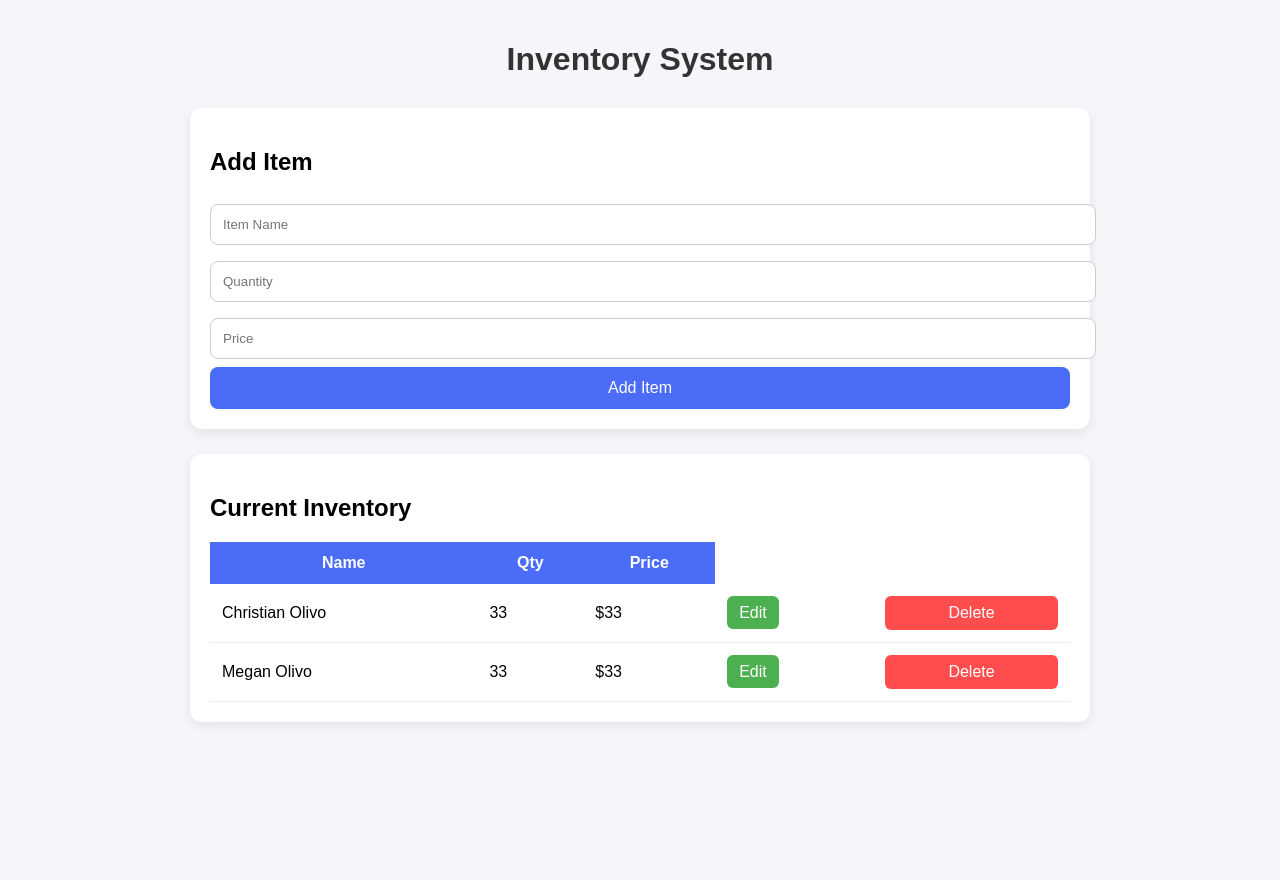
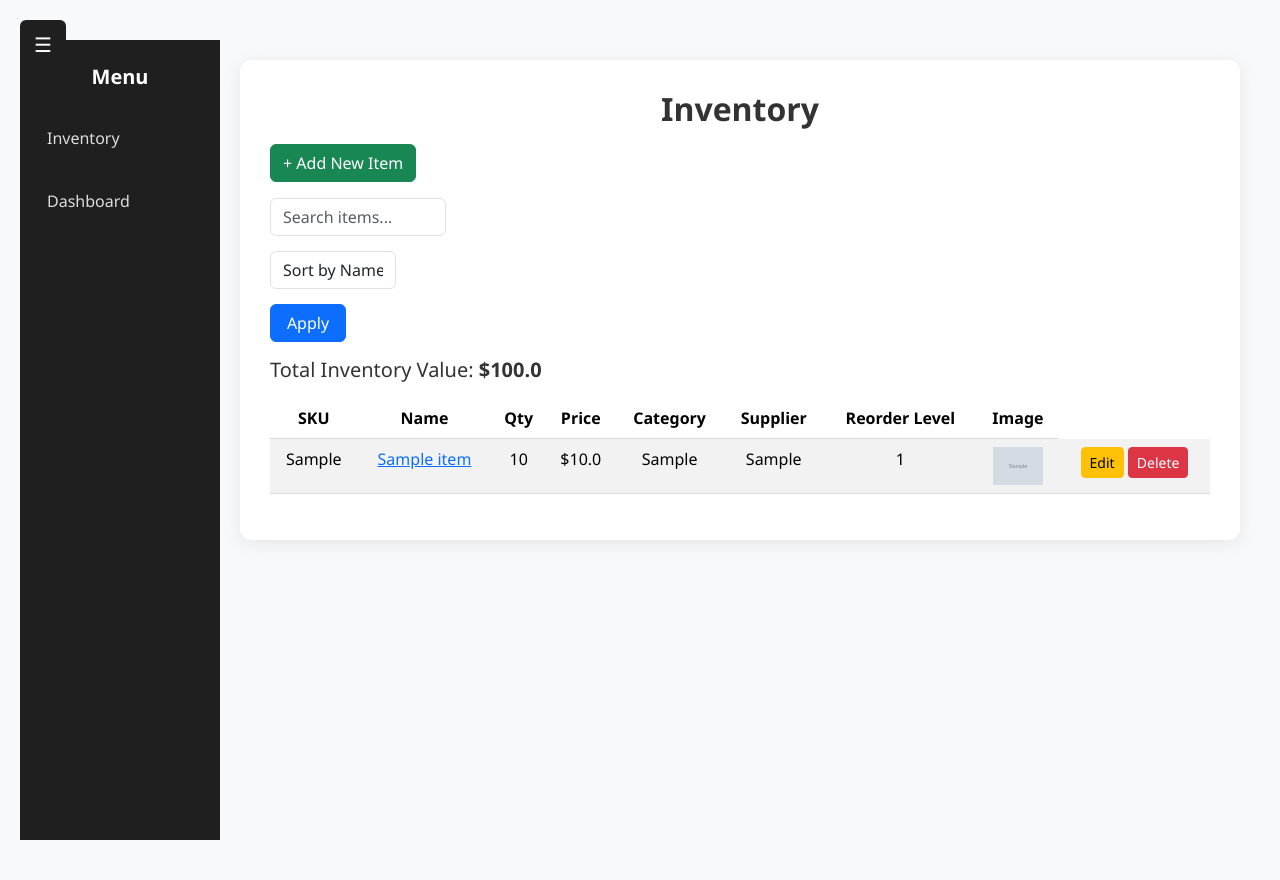
Before and after one commit to christianolivo33/project_inventory_start, a Flask app: page / in a window 1280 px wide. Before the commit the page ends 724 px from the top, so only its background shows below. Run offline with Flask 3, Linux system fonts and the light colour scheme; tables that the repository leaves empty hold one stand-in row (values such as "Sample post"); grey boxes marked "Sample" are stand-in pictures; some libraries are stand-ins or nearby versions.

Commit message:
inventory continued 0.2

```diff
--- a/app.py
+++ b/app.py
@@ -1,83 +1,190 @@
+from werkzeug.utils import secure_filename
 from flask import Flask, render_template, request, redirect
-import csv
+import sqlite3
 import os
+import random
+import string
 
+# -----------------------------
+# FLASK APP SETUP
+# -----------------------------
 app = Flask(__name__)
 
-CSV_FILE = "inventory.csv"
+UPLOAD_FOLDER = "static/uploads"
+app.config["UPLOAD_FOLDER"] = UPLOAD_FOLDER
 
-# Ensure CSV exists
-if not os.path.exists(CSV_FILE):
-    with open(CSV_FILE, "w", newline="") as f:
-        writer = csv.writer(f)
-        writer.writerow(["name", "quantity", "price"])
+DB = "inventory.db"
 
-def read_inventory():
-    with open(CSV_FILE, "r") as f:
-        reader = csv.DictReader(f)
-        return list(reader)
+# -----------------------------
+# SKU GENERATOR (INCREMENTING)
+# -----------------------------
+def generate_sku():
+    conn = sqlite3.connect(DB)
+    conn.row_factory = sqlite3.Row
+    c = conn.cursor()
+    c.execute("SELECT sku FROM items ORDER BY id DESC LIMIT 1")
+    last = c.fetchone()
+    conn.close()
 
-def add_item(name, quantity, price):
-    with open(CSV_FILE, "a", newline="") as f:
-        writer = csv.writer(f)
-        writer.writerow([name, quantity, price])
+    if last and last["sku"] and last["sku"].startswith("SKU"):
+        try:
+            num = int(last["sku"].replace("SKU", ""))
+            new_num = num + 1
+        except:
+            new_num = 1
+    else:
+        new_num = 1
+
+    return f"SKU{new_num:07d}"
+
+
+# -----------------------------
+# DATABASE SETUP
+# -----------------------------
+def init_db():
+    if not os.path.exists(DB):
+        conn = sqlite3.connect(DB)
+        conn.row_factory = sqlite3.Row
+        c = conn.cursor()
+        c.execute("""
+            CREATE TABLE items (
+                id INTEGER PRIMARY KEY AUTOINCREMENT,
+                name TEXT,
+                quantity INTEGER,
+                price REAL,
+                category TEXT,
+                supplier TEXT,
+                reorder_level INTEGER,
+                image_url TEXT,
+                sku TEXT
+            )
+        """)
+        conn.commit()
+        conn.close()
+
+init_db()
+
+# -----------------------------
+# DB QUERY HELPER
+# -----------------------------
+def query_db(query, args=(), one=False):
+    conn = sqlite3.connect(DB)
+    conn.row_factory = sqlite3.Row
+    cur = conn.cursor()
+    cur.execute(query, args)
+    rv = cur.fetchall()
+    conn.commit()
+    conn.close()
+    return (rv[0] if rv else None) if one else rv
+
+# -----------------------------
+# ROUTES
+# -----------------------------
 
 @app.route("/")
 def index():
-    items = read_inventory()
-    return render_template("index.html", items=items)
+    search = request.args.get("search", "")
+    sort = request.args.get("sort", "name")
+
+    items = query_db(f"""
+        SELECT * FROM items
+        WHERE name LIKE ?
+        ORDER BY {sort} ASC
+    """, (f"%{search}%",))
+
+    total_value = sum(i["quantity"] * i["price"] for i in items)
+
+    return render_template("index.html", items=items, total_value=total_value)
+
+@app.route("/edit/<int:item_id>")
+def edit(item_id):
+    item = query_db("SELECT * FROM items WHERE id = ?", (item_id,), one=True)
+    return render_template("edit.html", item=item)
+
+@app.route("/update/<int:item_id>", methods=["POST"])
+def update(item_id):
+    data = (
+        request.form["name"],
+        request.form["quantity"],
+        request.form["price"],
+        request.form["category"],
+        request.form["supplier"],
+        request.form["reorder_level"],
+        request.form["image_url"],
+        item_id
+    )
+
+    query_db("""
+        UPDATE items
+        SET name=?, quantity=?, price=?, category=?, supplier=?, reorder_level=?, image_url=?
+        WHERE id=?
+    """, data)
+
+    return redirect("/")
+
+@app.route("/delete/<int:item_id>", methods=["POST"])
+def delete(item_id):
+    query_db("DELETE FROM items WHERE id=?", (item_id,))
+    return redirect("/")
 
 @app.route("/add", methods=["POST"])
 def add():
-    name = request.form["name"]
-    quantity = request.form["quantity"]
-    price = request.form["price"]
-    add_item(name, quantity, price)
-    return redirect("/")
+    image = request.files.get("image")
+    filename = None
 
-#Route to show the edit page
-@app.route("/edit/<int:index>")
-def edit(index):
-    items = read_inventory()
-    item = items[index]
-    return render_template("edit.html", item=item, index=index)
+    if image and image.filename != "":
+        os.makedirs(app.config["UPLOAD_FOLDER"], exist_ok=True)
+        filename = secure_filename(image.filename)
+        image.save(os.path.join(app.config["UPLOAD_FOLDER"], filename))
 
-@app.route("/update/<int:index>", methods=["POST"])
-def update(index):
-    items = read_inventory()
+    # SKU comes from the form (pre‑generated on /add-item)
+    sku = request.form["sku"]
 
-    # Update values
-    items[index]["name"] = request.form["name"]
-    items[index]["quantity"] = request.form["quantity"]
-    items[index]["price"] = request.form["price"]
+    data = (
+        request.form["name"],
+        request.form["quantity"],
+        request.form["price"],
+        request.form["category"],
+        request.form["supplier"],
+        request.form["reorder_level"],
+        filename,
+        sku
+    )
 
-    # Rewrite CSV
-    with open(CSV_FILE, "w", newline="") as f:
-        writer = csv.writer(f)
-        writer.writerow(["name", "quantity", "price"])
-        for item in items:
-            writer.writerow([item["name"], item["quantity"], item["price"]])
+    query_db("""
+        INSERT INTO items (name, quantity, price, category, supplier, reorder_level, image_url, sku)
+        VALUES (?, ?, ?, ?, ?, ?, ?, ?)
+    """, data)
 
     return redirect("/")
 
+@app.route("/dashboard")
+def dashboard():
+    items = query_db("SELECT * FROM items")
 
-@app.route("/delete/<int:index>", methods=["POST"])
-def delete(index):
-    items = read_inventory()
+    total_value = sum(i["quantity"] * i["price"] for i in items)
+    low_stock = [i for i in items if i["quantity"] <= i["reorder_level"]]
 
+    category_counts = {}
+    for i in items:
+        category_counts[i["category"]] = category_counts.get(i["category"], 0) + 1
 
+    return render_template("dashboard.html",
+                           total_value=total_value,
+                           low_stock=low_stock,
+                           category_counts=category_counts)
 
-    # Remove the item at the given index
-    items.pop(index)
+CATEGORIES = ["Electronics", "Food", "Clothing", "Tools", "Office", "Other"]
 
-    # Rewrite the CSV file
-    with open(CSV_FILE, "w", newline="") as f:
-        writer = csv.writer(f)
-        writer.writerow(["name", "quantity", "price"])
-        for item in items:
-            writer.writerow([item["name"], item["quantity"], item["price"]])
+@app.route("/add-item")
+def add_item_page():
+    sku = generate_sku()
+    return render_template("add_item.html", categories=CATEGORIES, generated_sku=sku)
 
-    return redirect("/")
+@app.route("/item/<int:item_id>")
+def item_detail(item_id):
+    item = query_db("SELECT * FROM items WHERE id = ?", (item_id,), one=True)
+    return render_template("item_detail.html", item=item)
 
 
 if __name__ == "__main__":
--- a/inventory.csv
+++ b/inventory.csv
@@ -1,3 +1 @@
 name,quantity,price
-Christian Olivo,33,33
-Megan Olivo,33,33
--- a/static/style.css
+++ b/static/style.css
@@ -1,94 +1,244 @@
-body {
-    font-family: Arial, sans-serif;
-    background: #f4f6f9;
+/* ------------------------------
+   GLOBAL RESET + BASE STYLES
+--------------------------------*/
+* {
     margin: 0;
-    padding: 20px;
+    padding: 0;
+    box-sizing: border-box;
+    font-family: "Segoe UI", Arial, sans-serif;
 }
 
-.container {
-    max-width: 900px;
-    margin: auto;
+body {
+    background: #f4f6f9;
+    color: #333;
+    padding: 40px 20px;   /* display:flex removed */
 }
 
-h1 {
-    text-align: center;
-    margin-bottom: 30px;
-    color: #333;
+/* ------------------------------
+   MAIN CONTAINER (CENTERED)
+--------------------------------*/
+.container {
+    width: 100%;
+    max-width: 1100px;
+    background: white;
+    padding: 30px;
+    border-radius: 12px;
+    box-shadow: 0 4px 20px rgba(0,0,0,0.08);
+    margin: auto;  /* ensures center alignment */
 }
 
-.card {
+/* ------------------------------
+   HEADERS
+--------------------------------*/
+h1, h2, h3 {
+    text-align: center;
+    margin-bottom: 20px;
+    font-weight: 600;
+}
+
+/* ------------------------------
+   FORMS
+--------------------------------*/
+form {
+    display: flex;
+    flex-direction: column;
+    gap: 15px;
+    margin: 20px auto;
+    width: 100%;
+    max-width: 600px;
+}
+
+input, select {
+    padding: 12px;
+    border: 1px solid #ccc;
+    border-radius: 8px;
+    font-size: 16px;
+}
+
+button {
+    padding: 12px;
+    background: #0078ff;
+    color: white;
+    border: none;
+    border-radius: 8px;
+    font-size: 16px;
+    cursor: pointer;
+    transition: 0.2s;
+}
+
+button:hover {
+    background: #005fcc;
+}
+
+/* ------------------------------
+   TABLES
+--------------------------------*/
+table {
+    width: 100%;
+    border-collapse: collapse;
+    margin-top: 25px;
+}
+
+th, td {
+    padding: 14px;
+    text-align: center;
+    border-bottom: 1px solid #ddd;
+}
+
+th {
+    background: #0078ff;
+    color: white;
+}
+
+tr:hover {
+    background: #f1f7ff;
+}
+
+/* ------------------------------
+   IMAGE STYLING
+--------------------------------*/
+.item-image {
+    width: 80px;
+    height: 80px;
+    object-fit: cover;
+    border-radius: 6px;
+}
+
+/* ------------------------------
+   BUTTON ROWS
+--------------------------------*/
+.action-buttons {
+    display: flex;
+    justify-content: center;
+    gap: 10px;
+}
+
+.action-buttons form {
+    margin: 0;
+    width: auto;
+}
+
+/* ------------------------------
+   LOW STOCK BADGE
+--------------------------------*/
+.low-stock {
+    background: #ff4d4d;
+    color: white;
+    padding: 6px 10px;
+    border-radius: 6px;
+    font-size: 14px;
+    font-weight: bold;
+}
+
+/* ------------------------------
+   DASHBOARD SECTIONS
+--------------------------------*/
+.dashboard-section {
     background: white;
     padding: 20px;
     border-radius: 12px;
     box-shadow: 0 4px 12px rgba(0,0,0,0.08);
     margin-bottom: 25px;
 }
-
-.form-card input {
-    width: 100%;
-    padding: 12px;
-    margin: 8px 0;
-    border-radius: 8px;
-    border: 1px solid #ccc;
+/* PAGE WRAPPER: sidebar + content */
+.page-wrapper {
+    display: flex;
+    min-height: 100vh;
 }
 
-button {
-    width: 100%;
-    padding: 12px;
-    background: #4a6cf7;
+/* LEFT SIDEBAR */
+.sidebar {
+    width: 220px;
+    background: #1f1f1f;
     color: white;
-    border: none;
-    border-radius: 8px;
-    cursor: pointer;
-    font-size: 16px;
+    padding: 25px 15px;
+    display: flex;
+    flex-direction: column;
+    gap: 15px;
 }
 
-.delete-btn {
-    background: #ff4d4d;
-    color: white;
-    border: none;
-    padding: 8px 12px;
-    border-radius: 6px;
-    cursor: pointer;
+.sidebar-title {
+    font-size: 20px;
+    margin-bottom: 10px;
+    text-align: center;
 }
 
-.delete-btn:hover {
-    background: #d93636;
+.sidebar-link {
+    color: #ddd;
+    text-decoration: none;
+    padding: 12px;
+    border-radius: 6px;
+    font-size: 16px;
+    transition: 0.2s;
 }
 
-.edit-btn {
-    background: #4caf50;
+.sidebar-link:hover {
+    background: #333;
     color: white;
-    padding: 8px 12px;
-    border-radius: 6px;
-    text-decoration: none;
 }
 
-.edit-btn:hover {
-    background: #3e8e41;
+/* MAIN CONTENT AREA */
+.content-area {
+    flex: 1;
+    padding: 20px;
 }
 
 
-button:hover {
-    background: #3b57d6;
+
+
+/* SIDEBAR TOGGLE BUTTON */
+.sidebar-toggle {
+    position: fixed;
+    top: 20px;
+    left: 20px;
+    background: #1f1f1f;
+    color: white;
+    border: none;
+    padding: 10px 14px;
+    font-size: 20px;
+    border-radius: 6px;
+    cursor: pointer;
+    z-index: 1000;
 }
 
-table {
-    width: 100%;
-    border-collapse: collapse;
+/* SIDEBAR (default open) */
+.sidebar {
+    width: 200px;
+    background: #1f1f1f;
+    color: white;
+    padding: 25px 15px;
+    display: flex;
+    flex-direction: column;
+    gap: 15px;
+    transition: transform 0.3s ease;
 }
 
-th {
-    background: #4a6cf7;
-    color: white;
-    padding: 12px;
+/* SIDEBAR CLOSED (slides left) */
+.sidebar.closed {
+    transform: translateX(-240px);
 }
 
-td {
-    padding: 12px;
-    border-bottom: 1px solid #eee;
+/* CONTENT AREA SHIFTS WHEN SIDEBAR CLOSES */
+.content-area {
+    flex: 1;
+    padding: 20px;
+    transition: margin-left 0.3s ease;
 }
 
-tr:hover {
-    background: #f1f3ff;
+.content-area.shifted {
+    margin-left: -220px;
 }
+/* Sidebar animation */
+.sidebar {
+    transition: transform 0.35s ease-in-out;
+}
+
+/* Content shift animation */
+.content-area {
+    transition: margin-left 0.35s ease-in-out;
+}
+
+/* Toggle button animation */
+.sidebar-toggle {
+    transition: left 0.35s ease-in-out, background 0.2s ease;
+}
--- a/templates/index.html
+++ b/templates/index.html
@@ -1,50 +1,61 @@
-<!DOCTYPE html>
-<html lang="en">
-<head>
-    <meta charset="UTF-8">
-    <title>Inventory System</title>
-    <link rel="stylesheet" href="/static/style.css">
-</head>
-<body>
+{% extends "layout.html" %}
+{% block content %}
 
-<div class="container">
-    <h1>Inventory System</h1>
+<h2 class="mb-3">Inventory</h2>
+<a href="/add-item" class="btn btn-success mb-3">+ Add New Item</a>
 
-    <form action="/add" method="POST" class="card form-card">
-        <h2>Add Item</h2>
-        <input type="text" name="name" placeholder="Item Name" required>
-        <input type="number" name="quantity" placeholder="Quantity" required>
-        <input type="number" step="0.01" name="price" placeholder="Price" required>
-        <button type="submit">Add Item</button>
+<form class="row mb-3">
+    <div class="col-md-4">
+        <input name="search" class="form-control" placeholder="Search items...">
+    </div>
+    <div class="col-md-3">
+        <select name="sort" class="form-control">
+            <option value="name">Sort by Name</option>
+            <option value="quantity">Sort by Quantity</option>
+            <option value="price">Sort by Price</option>
+        </select>
+    </div>
+    <div class="col-md-2">
+        <button class="btn btn-primary w-100">Apply</button>
+    </div>
 </form>
 
-    <div class="card table-card">
-        <h2>Current Inventory</h2>
-        <table>
+<h5>Total Inventory Value: <strong>${{ total_value }}</strong></h5>
+
+<table class="table table-striped mt-3">
+    <thead>
         <tr>
+            <th>SKU</th>
             <th>Name</th>
             <th>Qty</th>
             <th>Price</th>
+            <th>Category</th>
+            <th>Supplier</th>
+            <th>Reorder Level</th>
+            <th>Image</th>
         </tr>
-
+    </thead>
+    <tbody>
         {% for item in items %}
         <tr>
-                <td>{{ item.name }}</td>
+            <td>{{ item.sku }}</td>
+            <td><a href="/item/{{ item.id }}">{{ item.name }}</a></td>
             <td>{{ item.quantity }}</td>
             <td>${{ item.price }}</td>
+            <td>{{ item.category }}</td>
+            <td>{{ item.supplier }}</td>
+            <td>{{ item.reorder_level }}</td>
+            <td><img src="{{ item.image_url }}" width="50"></td>
+
             <td>
-                 <a class="edit-btn" href="/edit/{{ loop.index0 }}">Edit</a>
-                </td>
-                <td>
-                <form action="/delete/{{ loop.index0 }}" method="POST">
-                <button class="delete-btn">Delete</button>
+                <a href="/edit/{{ item.id }}" class="btn btn-sm btn-warning">Edit</a>
+                <form action="/delete/{{ item.id }}" method="POST" style="display:inline;">
+                    <button class="btn btn-sm btn-danger">Delete</button>
                 </form>
             </td>
         </tr>
         {% endfor %}
+    </tbody>
 </table>
-    </div>
-</div>
 
-</body>
-</html>
+{% endblock %}
--- /dev/null
+++ b/templates/layout.html
@@ -0,0 +1,46 @@
+<!DOCTYPE html>
+<html>
+<head>
+    <title>Inventory System</title>
+    <link rel="stylesheet" href="/static/bootstrap.min.css">
+    <link rel="stylesheet" href="/static/style.css">
+</head>
+
+<body class="bg-light">
+
+<button id="sidebarToggle" class="sidebar-toggle">☰</button>
+
+<div class="page-wrapper">
+
+    <!-- LEFT SIDEBAR -->
+    <aside class="sidebar" id="sidebar">
+        <h3 class="sidebar-title">Menu</h3>
+
+        <a class="sidebar-link" href="/">Inventory</a>
+        <a class="sidebar-link" href="/dashboard">Dashboard</a>
+    </aside>
+
+    <!-- MAIN CONTENT -->
+    <main class="content-area">
+        <div class="container">
+            {% block content %}{% endblock %}
+        </div>
+    </main>
+
+</div>
+
+<!-- JAVASCRIPT MUST BE AT THE BOTTOM -->
+<script>
+document.addEventListener("DOMContentLoaded", function () {
+    document.getElementById("sidebarToggle").addEventListener("click", function () {
+        const sidebar = document.getElementById("sidebar");
+        const content = document.querySelector(".content-area");
+
+        sidebar.classList.toggle("closed");
+        content.classList.toggle("shifted");
+    });
+});
+</script>
+
+</body>
+</html>
```
Also changed, not shown: templates/add_item.html (added, +56 -0 lines), templates/dashboard.html (added, +37 -0 lines), templates/item_detail.html (added, +31 -0 lines). Lines whose indentation alone changed are shown as unchanged.
